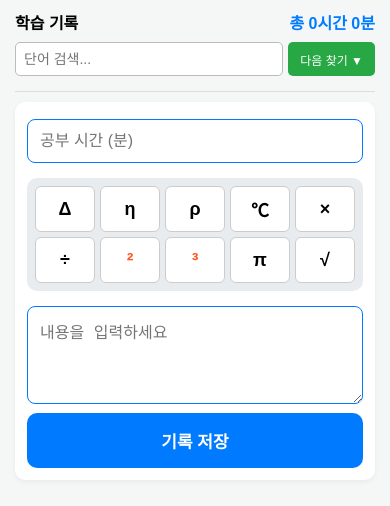
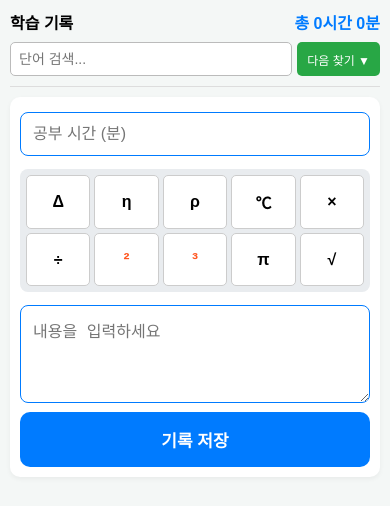
Before and after one commit to multi0819/multi, a plain HTML site: page index.html in a window 390 px wide. Drawn offline with Linux system fonts and the light colour scheme.

Commit message:
Refactor styles for better responsiveness and clarity

```diff
--- a/index.html
+++ b/index.html
@@ -7,40 +7,45 @@
     <title>학습 기록 앱</title>
     <style>
         * { box-sizing: border-box; -webkit-tap-highlight-color: transparent; }
-        body { font-family: sans-serif; padding: 0 15px 80px; margin: 0; background-color: #f4f7f6; min-height: 101vh; }
+        body { font-family: sans-serif; padding: 0 10px 80px; margin: 0; background-color: #f4f7f6; min-height: 101vh; overflow-x: hidden; }
 
-        /* 상단 고정 바 */
+        /* 상단 바: 검색창과 버튼이 한 줄에 쏙 들어오게 설정 */
         .header { position: sticky; top: 0; background: #f4f7f6; padding: 10px 0; z-index: 100; border-bottom: 1px solid #ddd; }
         .status-line { display: flex; justify-content: space-between; align-items: center; margin-bottom: 8px; }
         .title { font-size: 16px; font-weight: bold; }
 
-        /* 검색 영역 */
-        .search-box { display: flex; gap: 5px; margin-bottom: 5px; }
-        #searchInput { flex: 1; padding: 8px; border: 1px solid #bbb; border-radius: 5px; font-size: 14px; }
-        .find-btn { padding: 8px 12px; background: #28a745; color: white; border: none; border-radius: 5px; cursor: pointer; font-size: 12px; }
+        .search-box { display: flex; gap: 5px; width: 100%; }
+        #searchInput { flex: 1; padding: 8px; border: 1px solid #bbb; border-radius: 5px; font-size: 14px; min-width: 0; }
+        .find-btn { padding: 8px 10px; background: #28a745; color: white; border: none; border-radius: 5px; cursor: pointer; font-size: 12px; white-space: nowrap; flex-shrink: 0; }
 
         /* 입력 영역 */
-        .input-group { background: white; padding: 12px; border-radius: 10px; box-shadow: 0 2px 5px rgba(0,0,0,0.05); margin-top: 10px; }
+        .input-group { background: white; padding: 10px; border-radius: 10px; box-shadow: 0 2px 5px rgba(0,0,0,0.05); margin-top: 10px; width: 100%; }
         input[type="number"], textarea { width: 100%; padding: 12px; margin: 5px 0; border: 1px solid #007bff; border-radius: 8px; font-size: 16px; outline: none; }
 
-        /* 특수문자 패드 (복구 완료) */
-        .symbol-pad { display: grid; grid-template-columns: repeat(5, 1fr); gap: 5px; margin: 10px 0; background: #e9ecef; padding: 8px; border-radius: 10px; }
-        .sym-btn { aspect-ratio: 1.3; background: white; border: 1px solid #ccc; border-radius: 6px; font-size: 18px; font-weight: bold; display: flex; align-items: center; justify-content: center; }
-        .sym-btn.sup { color: #ff5722; font-size: 20px; }
+        /* 특수문자 패드: 좁은 화면에서는 버튼 크기를 줄임 */
+        .symbol-pad { display: grid; grid-template-columns: repeat(5, 1fr); gap: 4px; margin: 8px 0; background: #e9ecef; padding: 6px; border-radius: 8px; width: 100%; }
+        .sym-btn { aspect-ratio: 1.2; background: white; border: 1px solid #ccc; border-radius: 5px; font-size: 16px; font-weight: bold; display: flex; align-items: center; justify-content: center; width: 100%; }
+        .sym-btn.sup { color: #ff5722; font-size: 18px; }
 
-        button#saveBtn { width: 100%; padding: 15px; background: #007bff; color: white; border: none; border-radius: 10px; font-size: 17px; font-weight: bold; }
+        button#saveBtn { width: 100%; padding: 15px; background: #007bff; color: white; border: none; border-radius: 10px; font-size: 17px; font-weight: bold; cursor: pointer; }
 
         /* 기록 리스트 */
-        .record-item { background: white; padding: 12px; margin-top: 10px; border-radius: 10px; border-left: 5px solid #007bff; position: relative; }
+        .record-item { background: white; padding: 12px; margin-top: 10px; border-radius: 10px; border-left: 5px solid #007bff; position: relative; width: 100%; word-break: break-all; }
         .record-date { font-size: 11px; color: #888; margin-bottom: 5px; }
         .memo-text { white-space: pre-wrap; font-size: 15px; line-height: 1.5; padding-bottom: 45px; }
-        mark { background-color: yellow; color: black; font-weight: bold; }
 
         /* 하단 수정/삭제 버튼 */
-        .action-btns { position: absolute; bottom: 10px; right: 10px; display: flex; gap: 8px; }
-        .act-btn { padding: 8px 15px; border: none; border-radius: 5px; font-size: 13px; font-weight: bold; cursor: pointer; }
+        .action-btns { position: absolute; bottom: 8px; right: 8px; display: flex; gap: 5px; }
+        .act-btn { padding: 6px 12px; border: none; border-radius: 5px; font-size: 12px; font-weight: bold; cursor: pointer; }
         .edit-btn { background: #ffc107; color: black; }
         .del-btn { background: #dc3545; color: white; }
+
+        /* 아주 좁은 화면용 추가 보정 */
+        @media (max-width: 350px) {
+            .sym-btn { font-size: 14px; padding: 5px 0; }
+            .title { font-size: 14px; }
+            #totalTime { font-size: 14px; }
+        }
     </style>
 </head>
 <body>
@@ -80,7 +85,6 @@
         let currentMatchIndex = -1;
         let editingIndex = -1;
 
-        // 특수문자 삽입 함수
         function insertSymbol(sym) {
             const memo = document.getElementById('memo');
             const start = memo.selectionStart;
@@ -126,7 +130,7 @@
                 let text = r.memo;
                 if (searchTerm && text.toLowerCase().includes(searchTerm)) {
                     const regex = new RegExp(`(${searchTerm})`, 'gi');
-                    text = text.replace(regex, `<mark class="match">${searchTerm}</mark>`);
+                    text = text.replace(regex, `<mark class="match" style="background:yellow; color:black;">$1</mark>`);
                 }
                 return `
                     <div class="record-item">
```
